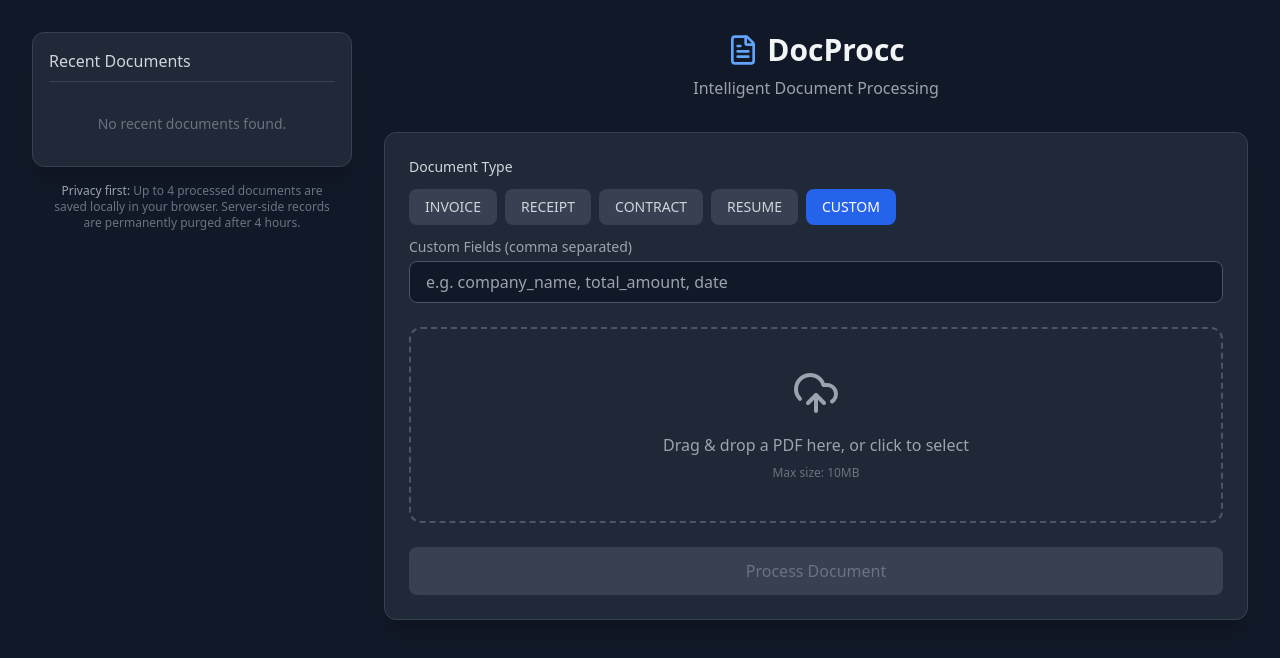
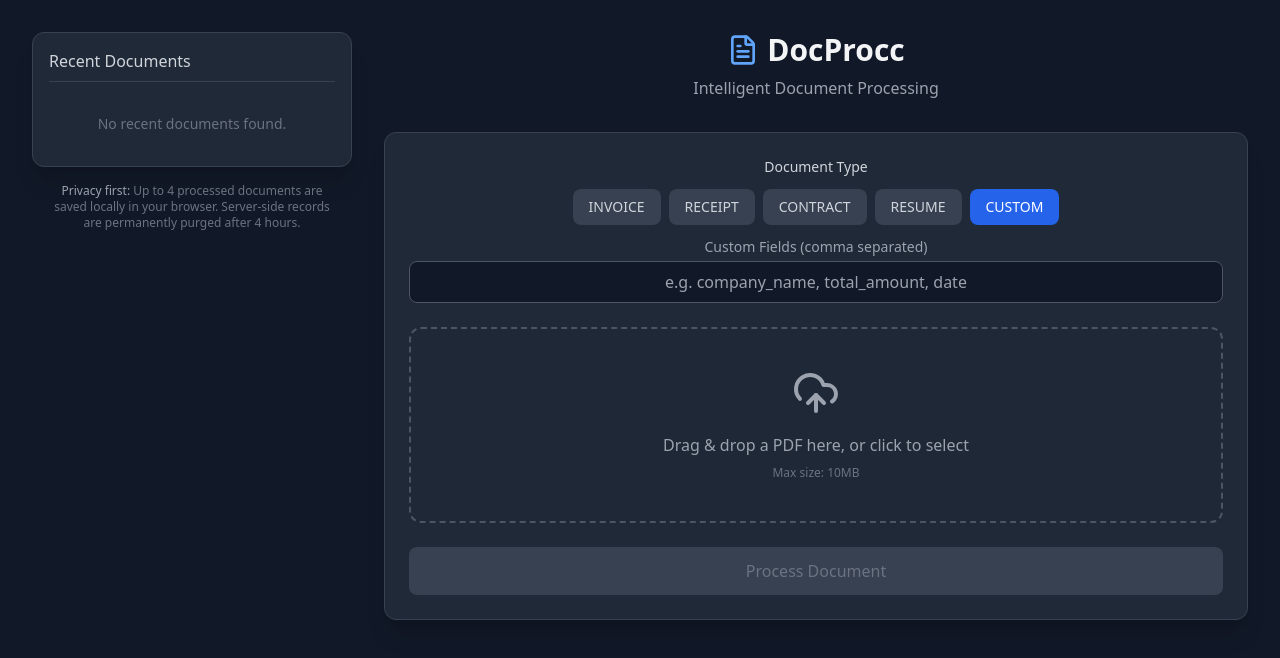
Before and after one commit to Mohy2155/DocProcc, a React (Vite) app in the folder frontend/: page / in a window 1280 px wide. Both pictures are taken after a click on the button "CUSTOM". Shown: the top 658 px of the page. Built offline with nearby package versions, Linux system fonts and the light colour scheme.

Commit message:
feat(frontend): add a hover tooltip to preview the expected fields to be extracted, fixed field margins

```diff
--- a/frontend/src/App.tsx
+++ b/frontend/src/App.tsx
@@ -10,6 +10,14 @@ import { UploadCloud, FileText, CheckCircle2, AlertCircle, RefreshCw, Copy } fro
 type PresetType = 'INVOICE' | 'RECEIPT' | 'CONTRACT' | 'RESUME' | 'CUSTOM';
 
 const PRESETS: PresetType[] = ['INVOICE', 'RECEIPT', 'CONTRACT', 'RESUME', 'CUSTOM'];
+
+const PRESET_FIELDS_MAP: Record<PresetType, string> = {
+  INVOICE: 'date, vendor_name, seller_name, invoice_number, items_list, tax_amount, total_amount',
+  RECEIPT: 'date, merchant_name, seller_name, payment_method, items_list, tax_amount, total_amount',
+  CONTRACT: 'parties_involved, effective_date, expiration_date, governing_law, key_terms',
+  RESUME: 'candidate_name, email, phone, skills, experience, education',
+  CUSTOM: 'Define your own fields!'
+};
 
 export default function App() {
   const { history, addOrUpdateTask, removeTask, clearHistory } = useLocalHistory();
@@ -169,11 +177,11 @@ export default function App() {
 
             {/* Presets */}
             <div className="space-y-3">
-              <label className="block text-sm font-medium text-gray-300">Document Type</label>
-              <div className="flex flex-wrap gap-2">
+              <label className="block text-sm font-medium text-gray-300 text-center">Document Type</label>
+              <div className="flex flex-wrap justify-center gap-2">
                 {PRESETS.map((preset) => (
+                  <div key={preset} className="relative group">
                     <button
-                    key={preset}
                       onClick={() => setSelectedPreset(preset)}
                       className={`px-4 py-2 rounded-lg text-sm font-medium transition-colors ${
                         selectedPreset === preset
@@ -183,18 +191,26 @@ export default function App() {
                     >
                       {preset}
                     </button>
+                    <div className="absolute left-1/2 -translate-x-1/2 bottom-full mb-2 hidden group-hover:block w-max max-w-xs z-10">
+                      <div className="bg-gray-900 text-gray-200 text-xs rounded-lg py-2 px-3 shadow-xl border border-gray-700">
+                        {preset !== 'CUSTOM' && <span className="block font-semibold text-gray-400 mb-1">Expected Fields:</span>}
+                        <p className="whitespace-pre-wrap">{PRESET_FIELDS_MAP[preset]}</p>
+                      </div>
+                      <div className="absolute left-1/2 -translate-x-1/2 top-full w-2 h-2 bg-gray-900 border-b border-r border-gray-700 rotate-45 -mt-1"></div>
+                    </div>
+                  </div>
                 ))}
               </div>
 
               {selectedPreset === 'CUSTOM' && (
                 <div className="mt-4">
-                  <label className="block text-sm text-gray-400 mb-1">Custom Fields (comma separated)</label>
+                  <label className="block text-sm text-gray-400 mb-1 text-center">Custom Fields (comma separated)</label>
                   <input
                     type="text"
                     value={customFields}
                     onChange={(e) => setCustomFields(e.target.value)}
                     placeholder="e.g. company_name, total_amount, date"
-                    className="w-full bg-gray-900 border border-gray-600 rounded-lg px-4 py-2 text-gray-100 focus:outline-none focus:border-blue-500"
+                    className="w-full bg-gray-900 border border-gray-600 rounded-lg px-4 py-2 text-gray-100 focus:outline-none focus:border-blue-500 text-center"
                   />
                 </div>
               )}
```
Lines whose indentation alone changed are shown as unchanged.
